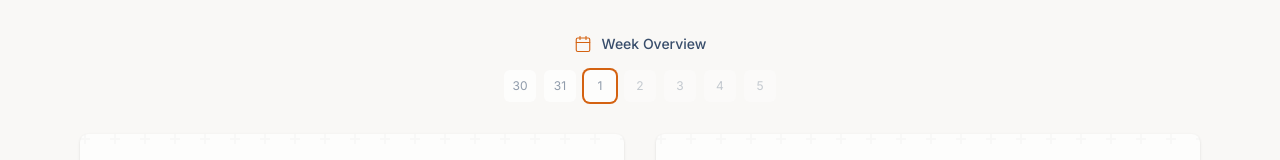
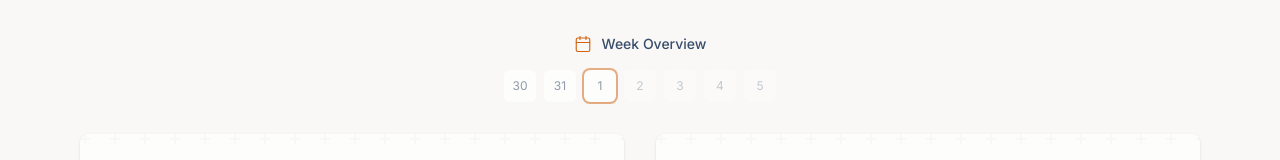
Before and after one commit to morhendos/quick-journal-app, a Next.js app: page / in a window 1280 px wide. Shown: the part 170-330 px from the top of the page. Built offline with nearby package versions, Linux system fonts and the light colour scheme.

Commit message:
fix: update WeeklyOverview to use DateContext
- Remove props interface as we're using context
- Use useDateContext hook for date state management
- Fix the onDateSelect error by using setSelectedDate from context

```diff
--- a/src/components/overview/WeeklyOverview.tsx
+++ b/src/components/overview/WeeklyOverview.tsx
@@ -4,24 +4,19 @@ import { useJournalStorage } from '@/lib/storage';
 import { Calendar } from 'lucide-react';
 import { useState, useEffect, useMemo } from 'react';
 import { getLocalISOString, getCurrentWeekDays, isFutureDate } from '@/utils/dates';
+import { useDateContext } from '@/contexts/DateContext';
 
-interface WeeklyOverviewProps {
-  selectedDate: string;
-  onDateSelect: (date: string) => void;
-}
-
-export function WeeklyOverview({ selectedDate, onDateSelect }: WeeklyOverviewProps) {
+export function WeeklyOverview() {
   const { entries } = useJournalStorage();
+  const { selectedDate, setSelectedDate } = useDateContext();
   const [mounted, setMounted] = useState(false);
 
   useEffect(() => {
     setMounted(true);
   }, []);
 
-  // Memoize the week days to prevent unnecessary recalculation
   const weekDays = useMemo(() => getCurrentWeekDays(), []);
 
-  // Create a memoized map of dates with entries for O(1) lookup
   const entryMap = useMemo(() => {
     const map = new Map<string, boolean>();
     entries.forEach(entry => {
@@ -62,7 +57,7 @@ export function WeeklyOverview({ selectedDate, onDateSelect }: WeeklyOverviewPro
     if (isFutureDate(date)) return;
     try {
       const dateStr = getLocalISOString(date);
-      onDateSelect(dateStr);
+      setSelectedDate(dateStr);
     } catch (error) {
       console.error('Error handling day click:', error);
     }
```
